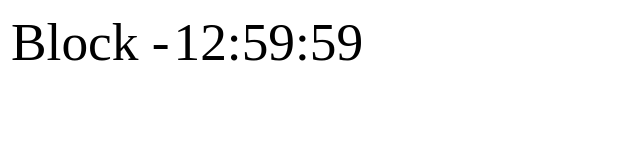
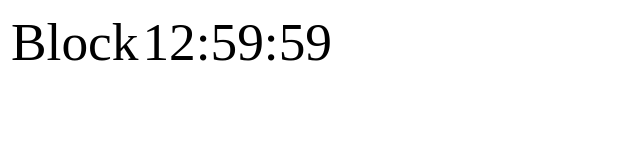
Before and after one commit to TheRealOhead/douglas-schedule, a plain HTML site: page index.html in a window 1280 px wide. Shown: the whole page, without its empty margins (0-640 px from the left). Drawn offline with Linux system fonts and the light colour scheme.

Commit message:
Update index.html

```diff
--- a/index.html
+++ b/index.html
@@ -8,7 +8,7 @@
   <body>
     <table class="main-table">
       <tr>
-        <td>Block -</td><td>12:59:59</td>
+        <td>Block</td><td>12:59:59</td>
       </tr>
     </table>
     <script type="text/javascript" src="main.js"></script>
```
